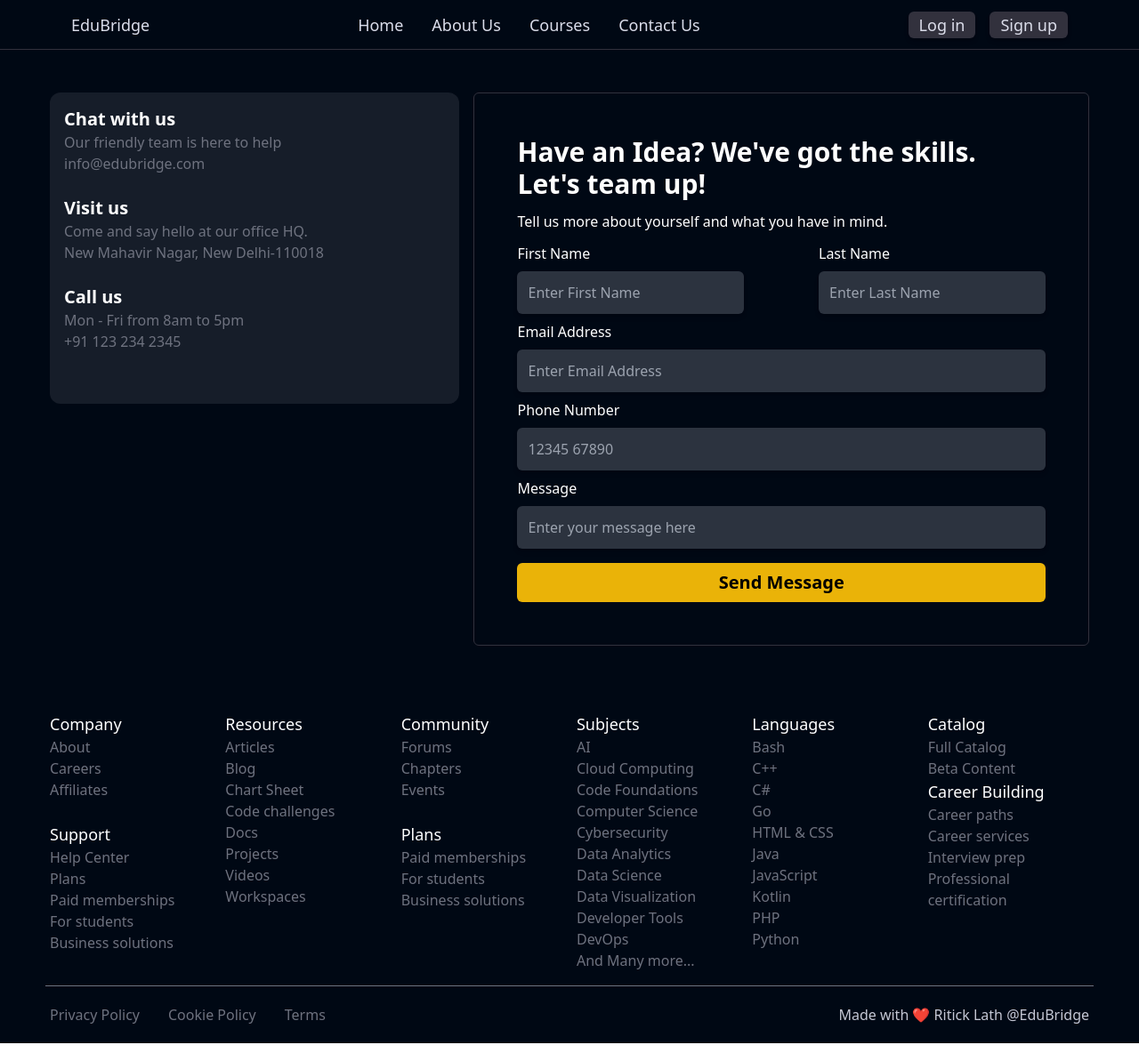
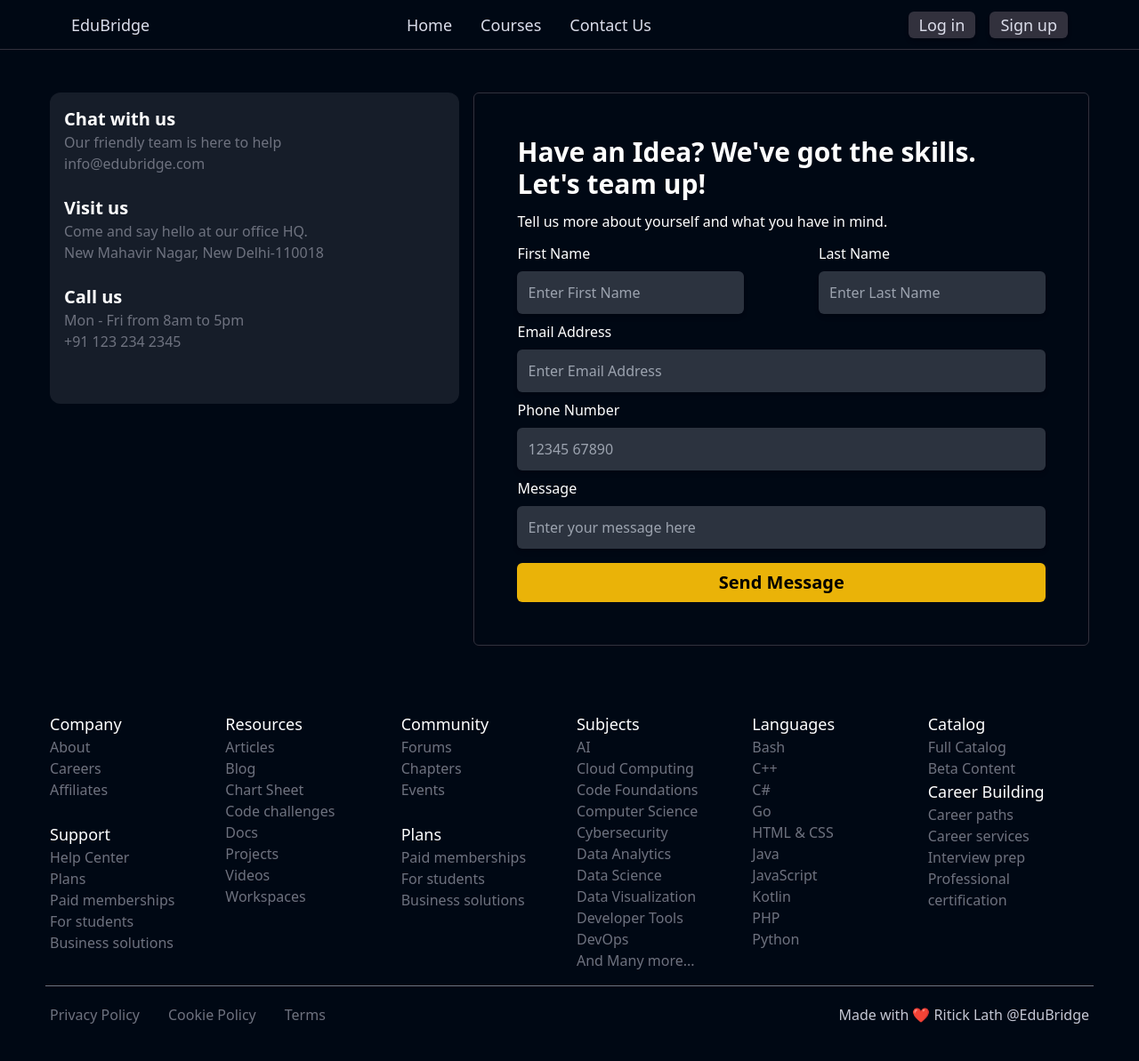
Before and after one commit to RitickLath/Edtech-Portal, a React (Vite) app in the folder Frontend/: page /contact in a window 1280 px wide. Shown: the whole page at 89% size. Built offline with nearby package versions, Linux system fonts and the light colour scheme.

Commit message:
Remove About Page

```diff
--- a/Frontend/src/components/Footer.jsx
+++ b/Frontend/src/components/Footer.jsx
@@ -15,7 +15,7 @@ import { Link } from "react-router-dom";
 
 const Footer = () => {
   return (
-    <div className="w-full bg-[#000814] text-white ">
+    <div className="w-full bg-[#000814] text-white pb-5 ">
       <div className="w-full bg-[#000814] text-white px-10 lg:px-14 grid grid-cols-2 sm:grid-cols-3 md:grid-cols-6 gap-4">
         <div>
           <FooterPart heading="Company" arrayname={company} />
--- a/Frontend/src/components/Navbar.jsx
+++ b/Frontend/src/components/Navbar.jsx
@@ -35,9 +35,9 @@ const Navbar = () => {
           {localStorage.getItem("role") !== "Instructor" && (
             <Link to="/">Home</Link>
           )}
-          {localStorage.getItem("role") !== "Instructor" && (
+          {/* {localStorage.getItem("role") !== "Instructor" && (
             <Link to="about">About Us</Link>
-          )}
+          )} */}
           {localStorage.getItem("role") !== "Instructor" && (
             <Link to="/course">Courses</Link>
           )}
@@ -93,9 +93,9 @@ const Navbar = () => {
           <Link to="/" onClick={closeSidebar}>
             Home
           </Link>
-          <Link to="/about" onClick={closeSidebar}>
+          {/* <Link to="/about" onClick={closeSidebar}>
             About Us
-          </Link>
+          </Link> */}
           <Link to="/course" onClick={closeSidebar}>
             Courses
           </Link>
--- a/Frontend/src/layout/MainLayout.jsx
+++ b/Frontend/src/layout/MainLayout.jsx
@@ -28,7 +28,7 @@ const MainLayout = () => {
           <Route path="/" element={<Home />} />
           <Route path="/home" element={<Home />} />
           <Route path="/contact" element={<Contact />} />
-          <Route path="/about" element={<About />} />
+          {/* <Route path="/about" element={<About />} /> */}
           <Route path="/course" element={<Course />} />
           <Route path="/course/:id" element={<CourseInfo />} />
 
```
